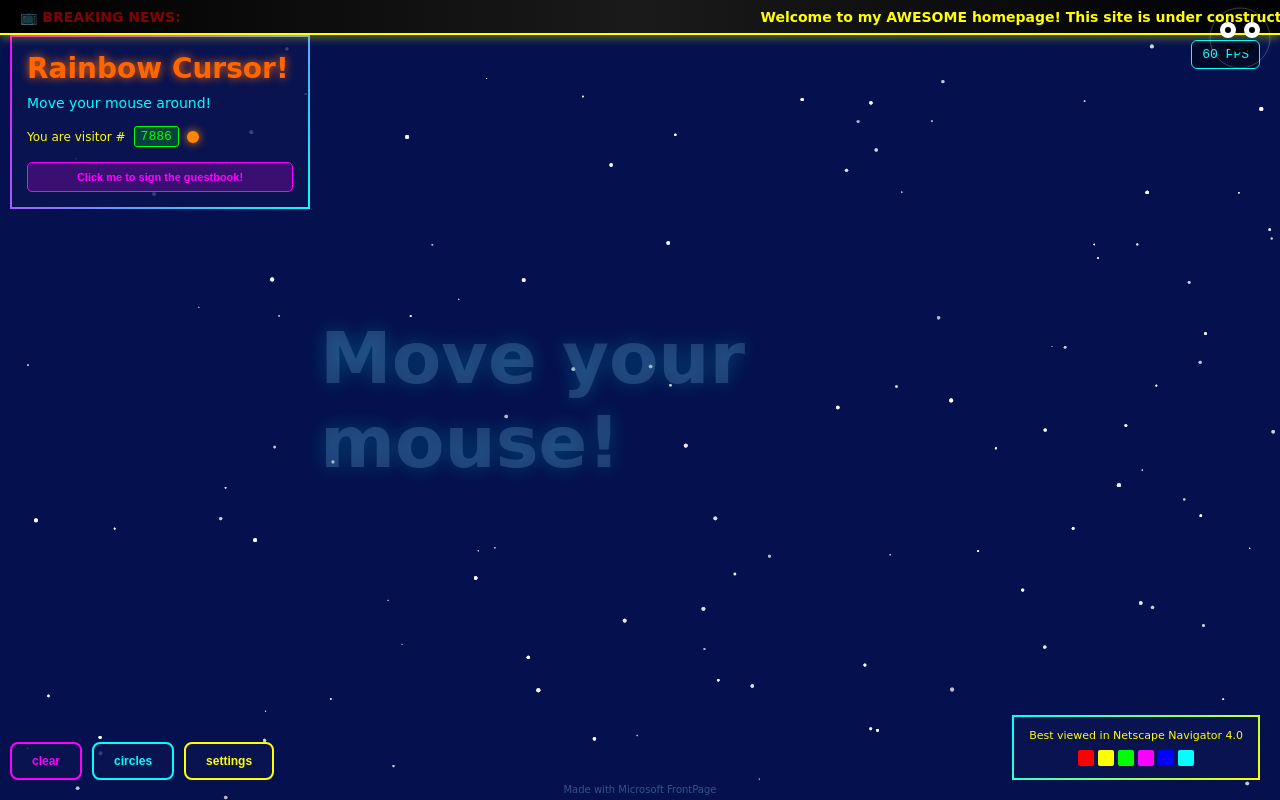
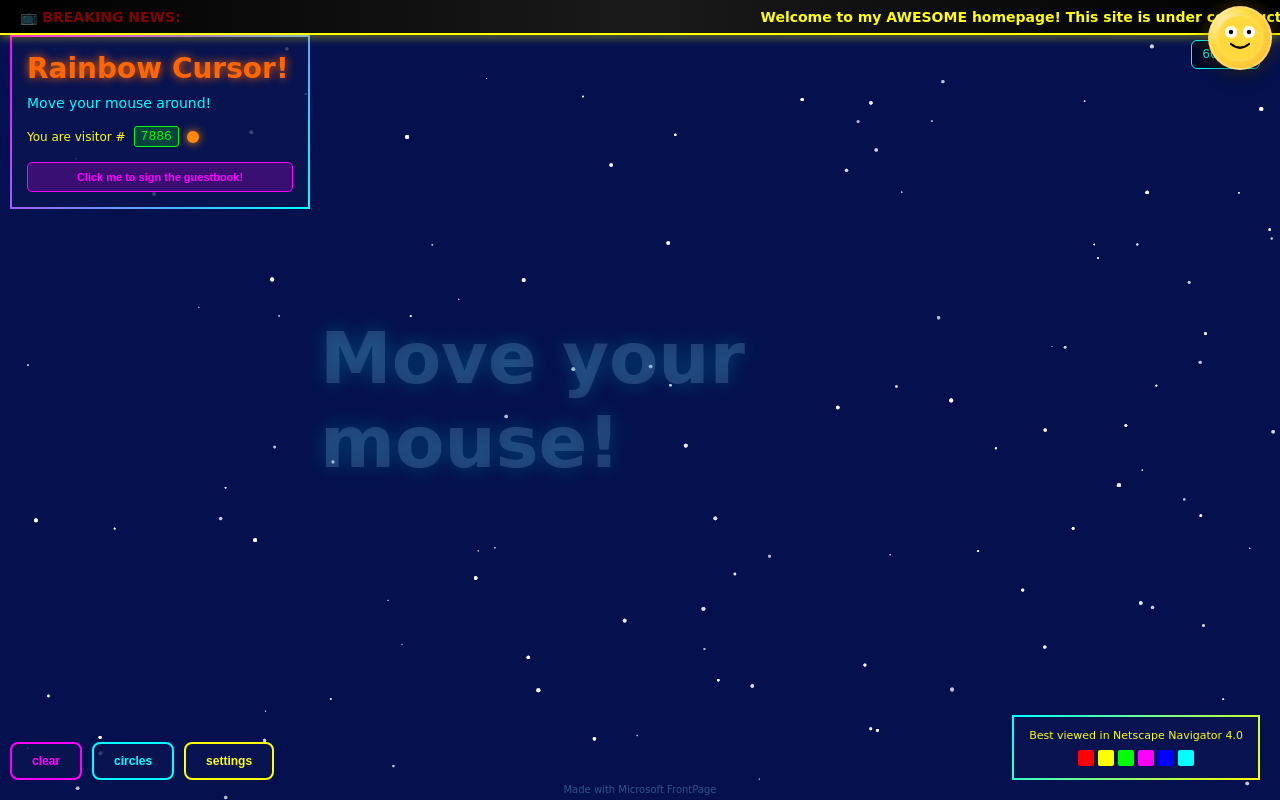
Before and after one commit to azzadaboss/gamegamef, a React (Vite) app: page / in a window 1280 px wide. Built offline with nearby package versions, Linux system fonts and the light colour scheme; the HTML template or start-up script is replaced by a standard one.

Commit message:
Make top-right smiley visually prominent and ensure pointer events

```diff
--- a/src/App.css
+++ b/src/App.css
@@ -457,6 +457,8 @@
   justify-content: center;
 }
 
-.smiley-button svg { pointer-events: none; }
+.smiley-button svg { pointer-events: auto; display: block; }
 
 .smiley-button:focus { outline: 2px dashed #FFFF00; outline-offset: 4px; }
+
+.smiley-button { background: radial-gradient(circle at 30% 30%, #FFF6D6, #FFD93D 40%, #FFB830 100%); border-radius: 50%; padding: 6px; box-shadow: 0 6px 18px rgba(0,0,0,0.45), 0 0 18px rgba(255,200,0,0.25); border: 2px solid rgba(255,255,255,0.25); }
--- a/src/App.tsx
+++ b/src/App.tsx
@@ -488,7 +488,7 @@ export default function App() {
             </filter>
           </defs>
           <g filter="url(#glow)">
-            <circle cx="32" cy="32" r="30" fill="url(#smileGradient)" stroke="#fff" strokeOpacity="0.2" />
+            <circle cx="32" cy="32" r="30" fill="#FFD93D" stroke="#fff" strokeOpacity="0.2" />
           </g>
           <circle cx="20" cy="24" r="8" fill="#fff" />
           <circle cx="44" cy="24" r="8" fill="#fff" />
```
